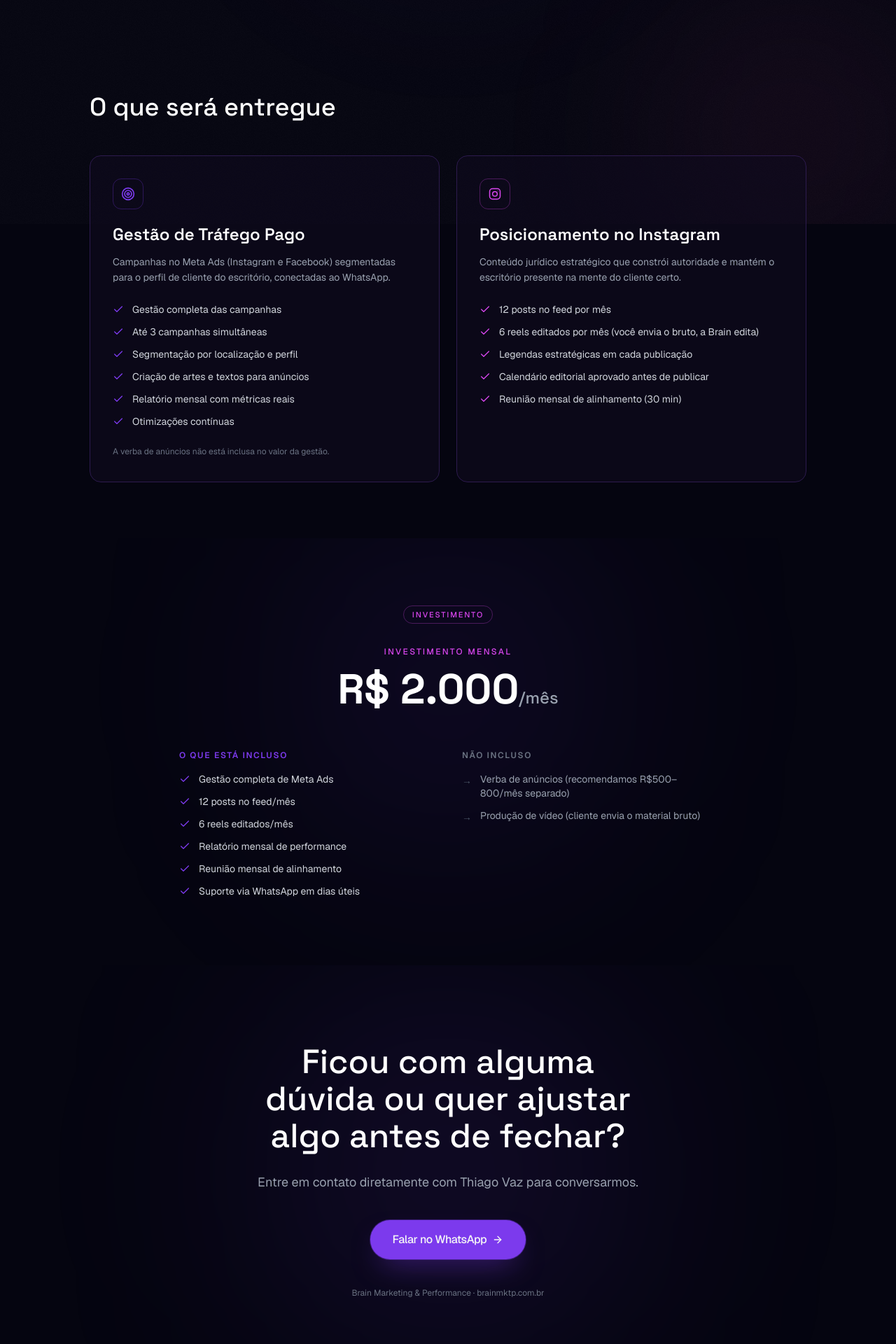
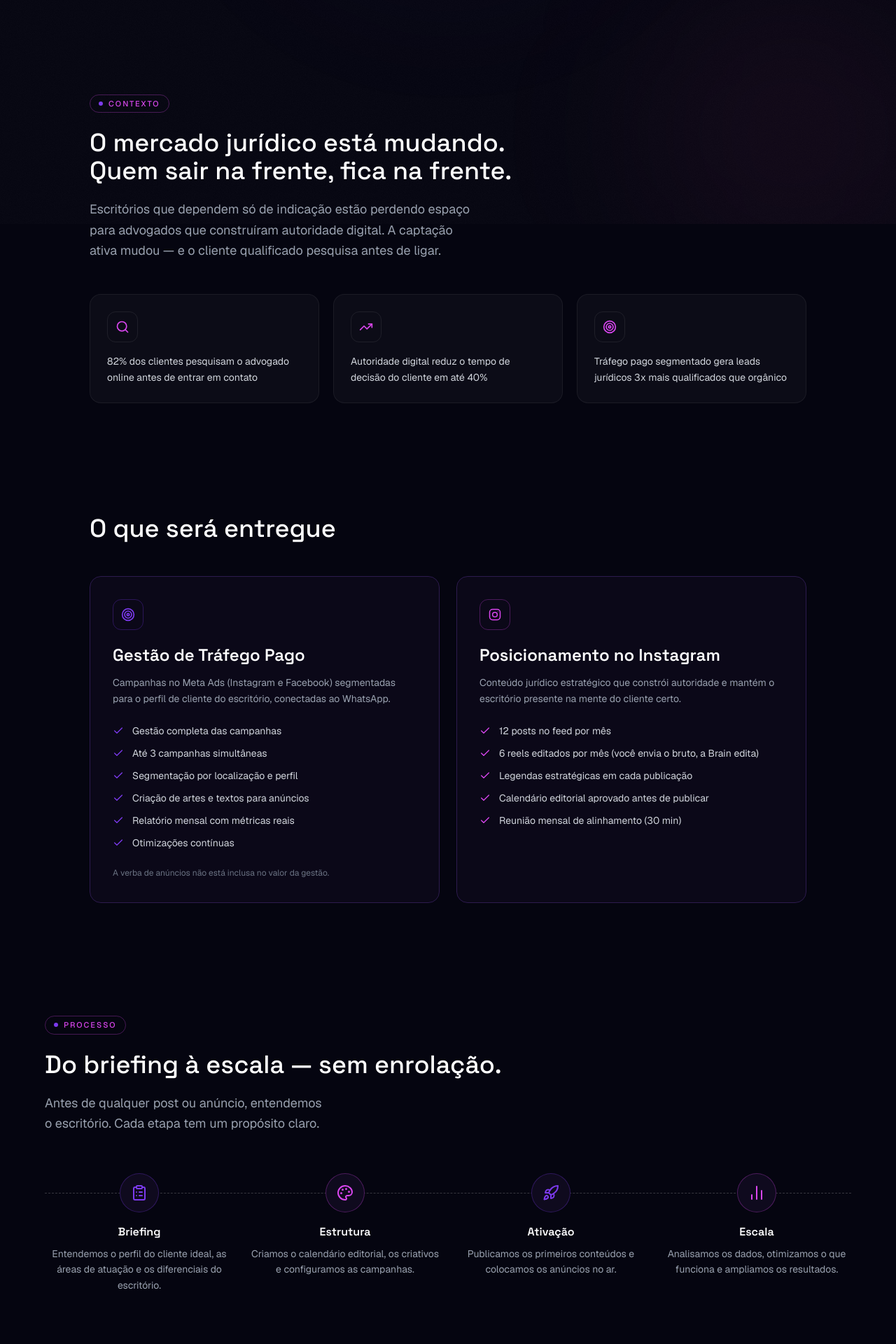
Before and after one commit to thiagovazvscode/brain-marketing, a Next.js app: page /proposta/vaz-ferreira in a window 1280 px wide. Shown: the part 480-2400 px from the top of the page at 70% size. Built offline with nearby package versions, Linux system fonts and the light colour scheme.

Commit message:
proposta vaz ferreira - adiciona contexto e roadmap

```diff
--- a/src/app/proposta/vaz-ferreira/page.tsx
+++ b/src/app/proposta/vaz-ferreira/page.tsx
@@ -1,6 +1,16 @@
 "use client";
 
-import { ArrowRight, Check, Target } from "lucide-react";
+import {
+  ArrowRight,
+  BarChart2,
+  Check,
+  ClipboardList,
+  Palette,
+  Rocket,
+  Search,
+  Target,
+  TrendingUp,
+} from "lucide-react";
 import { Button } from "@/components/ui/Button";
 import { GlowCard } from "@/components/ui/GlowCard";
 import { Logo } from "@/components/ui/Logo";
@@ -15,6 +25,44 @@ const badgeClass =
   "inline-flex items-center gap-2 rounded-full border border-brand-magenta/30 px-3 py-1 text-[11px] font-medium uppercase tracking-[0.18em] text-brand-magenta";
 
 const heroPills = ["Tráfego Pago", "Posicionamento Digital"];
+
+const contextCards = [
+  {
+    icon: Search,
+    text: "82% dos clientes pesquisam o advogado online antes de entrar em contato",
+  },
+  {
+    icon: TrendingUp,
+    text: "Autoridade digital reduz o tempo de decisão do cliente em até 40%",
+  },
+  {
+    icon: Target,
+    text: "Tráfego pago segmentado gera leads jurídicos 3x mais qualificados que orgânico",
+  },
+];
+
+const processSteps = [
+  {
+    icon: ClipboardList,
+    title: "Briefing",
+    desc: "Entendemos o perfil do cliente ideal, as áreas de atuação e os diferenciais do escritório.",
+  },
+  {
+    icon: Palette,
+    title: "Estrutura",
+    desc: "Criamos o calendário editorial, os criativos e configuramos as campanhas.",
+  },
+  {
+    icon: Rocket,
+    title: "Ativação",
+    desc: "Publicamos os primeiros conteúdos e colocamos os anúncios no ar.",
+  },
+  {
+    icon: BarChart2,
+    title: "Escala",
+    desc: "Analisamos os dados, otimizamos o que funciona e ampliamos os resultados.",
+  },
+];
 
 const paidTrafficDeliverables = [
   "Gestão completa das campanhas",
@@ -108,7 +156,49 @@ export default function PropostaVazFerreiraPage() {
         </div>
       </section>
 
-      {/* SEÇÃO 3 — O QUE SERÁ ENTREGUE */}
+      {/* SEÇÃO 3 — POR QUE AGORA? */}
+      <section className="px-6 py-20 lg:px-10">
+        <div className="mx-auto max-w-5xl">
+          <MotionReveal>
+            <span className={badgeClass}>
+              <span className="h-1.5 w-1.5 rounded-full bg-brand-primary" />
+              Contexto
+            </span>
+          </MotionReveal>
+
+          <MotionReveal delay={0.08}>
+            <h2 className="mt-6 font-display text-balance text-3xl font-medium leading-[1.1] text-white sm:text-4xl">
+              O mercado jurídico está mudando. Quem sair na frente, fica na
+              frente.
+            </h2>
+          </MotionReveal>
+
+          <MotionReveal delay={0.16}>
+            <p className="mt-5 max-w-3xl text-balance text-base leading-relaxed text-gray-400 md:text-lg">
+              Escritórios que dependem só de indicação estão perdendo espaço
+              para advogados que construíram autoridade digital. A captação
+              ativa mudou — e o cliente qualificado pesquisa antes de ligar.
+            </p>
+          </MotionReveal>
+
+          <div className="mt-12 grid gap-5 sm:grid-cols-3">
+            {contextCards.map((card, index) => (
+              <MotionReveal key={card.text} delay={0.2 + index * 0.08}>
+                <div className="h-full rounded-2xl border border-white/[0.06] bg-white/[0.03] p-6">
+                  <span className="flex h-11 w-11 items-center justify-center rounded-xl border border-white/[0.08] text-brand-magenta">
+                    <card.icon className="h-5 w-5" aria-hidden="true" />
+                  </span>
+                  <p className="mt-4 text-sm leading-relaxed text-gray-300">
+                    {card.text}
+                  </p>
+                </div>
+              </MotionReveal>
+            ))}
+          </div>
+        </div>
+      </section>
+
+      {/* SEÇÃO 4 — O QUE SERÁ ENTREGUE */}
       <section className="px-6 py-20 lg:px-10">
         <div className="mx-auto max-w-5xl">
           <MotionReveal>
@@ -188,7 +278,74 @@ export default function PropostaVazFerreiraPage() {
         </div>
       </section>
 
-      {/* SEÇÃO 4 — INVESTIMENTO */}
+      {/* SEÇÃO 5 — COMO TRABALHAMOS */}
+      <section className="relative overflow-hidden px-6 py-20 lg:px-10">
+        <div
+          aria-hidden="true"
+          className="absolute inset-0 -z-10"
+          style={{
+            background:
+              "radial-gradient(ellipse 50% 50% at 50% 50%, rgba(124,58,237,0.08) 0%, transparent 70%)",
+          }}
+        />
+
+        <div className="mx-auto max-w-6xl">
+          <MotionReveal>
+            <span className={badgeClass}>
+              <span className="h-1.5 w-1.5 rounded-full bg-brand-primary" />
+              Processo
+            </span>
+          </MotionReveal>
+
+          <MotionReveal delay={0.08}>
+            <h2 className="mt-6 font-display text-balance text-3xl font-medium leading-[1.1] text-white sm:text-4xl">
+              Do briefing à escala — sem enrolação.
+            </h2>
+          </MotionReveal>
+
+          <MotionReveal delay={0.16}>
+            <p className="mt-5 max-w-2xl text-balance text-base leading-relaxed text-gray-400 md:text-lg">
+              Antes de qualquer post ou anúncio, entendemos o escritório. Cada
+              etapa tem um propósito claro.
+            </p>
+          </MotionReveal>
+
+          <div className="relative mt-14">
+            <div
+              aria-hidden="true"
+              className="absolute left-0 right-0 top-7 hidden border-t border-dashed border-white/20 lg:block"
+            />
+            <div className="grid grid-cols-1 gap-10 sm:grid-cols-2 lg:grid-cols-4 lg:gap-6">
+              {processSteps.map((step, index) => {
+                const isMagenta = index % 2 === 1;
+                return (
+                  <MotionReveal key={step.title} delay={index * 0.1}>
+                    <div className="relative flex flex-col items-start lg:items-center lg:text-center">
+                      <span
+                        className={`relative z-10 flex h-14 w-14 shrink-0 items-center justify-center rounded-full border bg-[#0f0a1e] ${
+                          isMagenta
+                            ? "border-brand-magenta/30 text-brand-magenta"
+                            : "border-brand-primary/30 text-brand-primary"
+                        }`}
+                      >
+                        <step.icon className="h-6 w-6" aria-hidden="true" />
+                      </span>
+                      <h3 className="mt-4 font-display text-base font-semibold text-white">
+                        {step.title}
+                      </h3>
+                      <p className="mt-2 text-sm leading-relaxed text-gray-400">
+                        {step.desc}
+                      </p>
+                    </div>
+                  </MotionReveal>
+                );
+              })}
+            </div>
+          </div>
+        </div>
+      </section>
+
+      {/* SEÇÃO 6 — INVESTIMENTO */}
       <section className="relative overflow-hidden px-6 py-24 lg:px-10">
         <div
           aria-hidden="true"
@@ -261,7 +418,7 @@ export default function PropostaVazFerreiraPage() {
         </div>
       </section>
 
-      {/* SEÇÃO 5 — CTA FINAL */}
+      {/* SEÇÃO 7 — CTA FINAL */}
       <section className="relative overflow-hidden px-6 py-28 text-center lg:px-10">
         <div
           aria-hidden="true"
```
